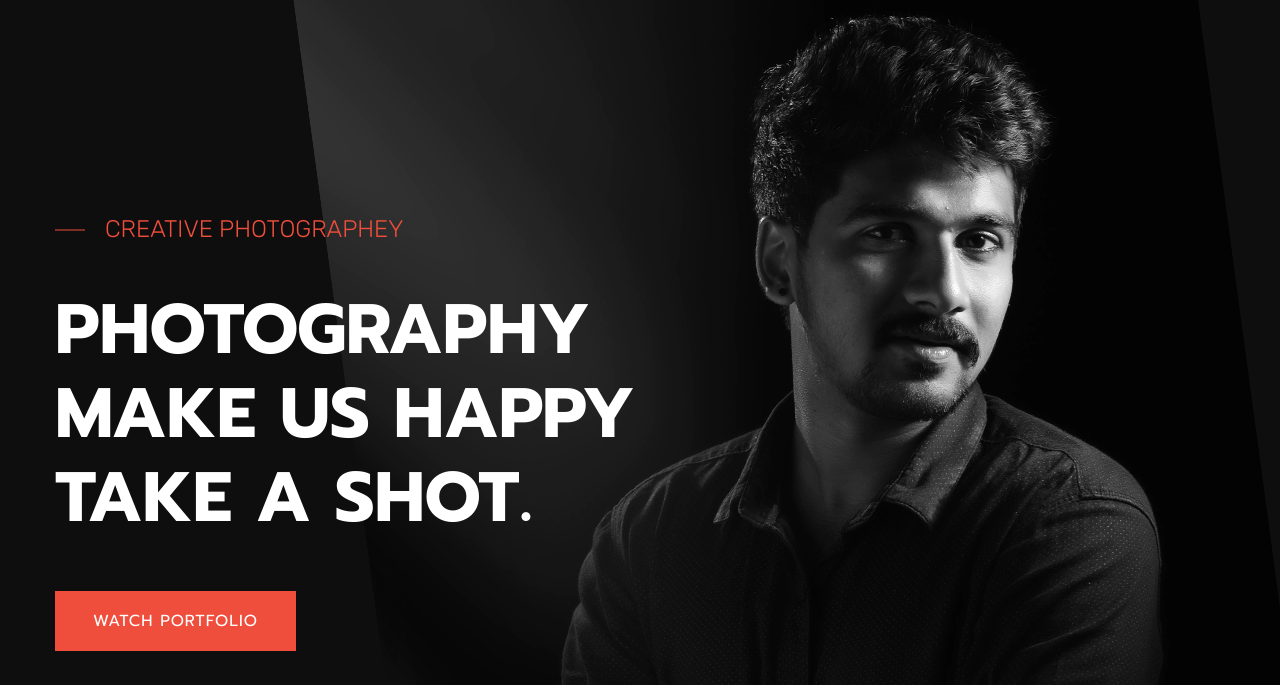
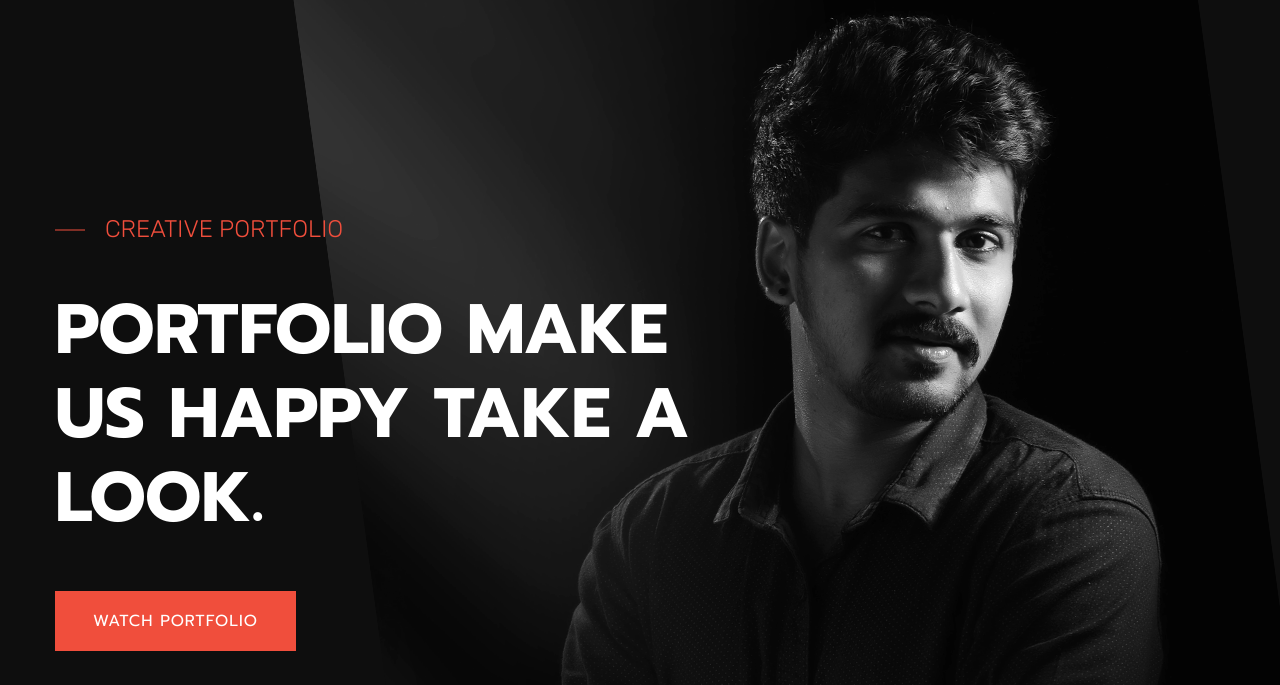
Before and after one commit to deekshitha19/portfolio, a plain HTML site: page index.html in a window 1280 px wide. Shown: the part 107-792 px from the top of the page. Drawn offline with Linux system fonts and the light colour scheme.

Commit message:
added index.html

```diff
--- a/index.html
+++ b/index.html
@@ -94,8 +94,8 @@
                     <div class="row">
                         <div class="col-xl-7 col-lg-7 col-md-8">
                             <div class="hero__caption">
-                                <span data-animation="fadeInUp" data-delay=".4s">Creative Photographey</span>
-                                <h1 data-animation="fadeInUp" data-delay=".6s">Photography Make us happy Take a shot.</h1>
+                                <span data-animation="fadeInUp" data-delay=".4s">Creative Portfolio</span>
+                                <h1 data-animation="fadeInUp" data-delay=".6s">Portfolio Make us happy Take a look.</h1>
                                 <!-- Hero-btn -->
                                 <div class="hero__btn">
                                     <a href="industries.html" class="btn hero-btn"  data-animation="fadeInLeft" data-delay=".8s">Watch Portfolio</a>
@@ -115,8 +115,8 @@
                     <div class="row">
                         <div class="col-xl-7 col-lg-7 col-md-8">
                             <div class="hero__caption">
-                                <span data-animation="fadeInUp" data-delay=".4s">Creative Photographey</span>
-                                <h1 data-animation="fadeInUp" data-delay=".6s">Photography Make us happy Take a shot.</h1>
+                                <span data-animation="fadeInUp" data-delay=".4s">Creative Portfolio</span>
+                                <h1 data-animation="fadeInUp" data-delay=".6s">Portfolio Make us happy Take a look.</h1>
                                 <!-- Hero-btn -->
                                 <div class="hero__btn">
                                     <a href="industries.html" class="btn hero-btn"  data-animation="fadeInLeft" data-delay=".8s">Watch Portfolio</a>
```
